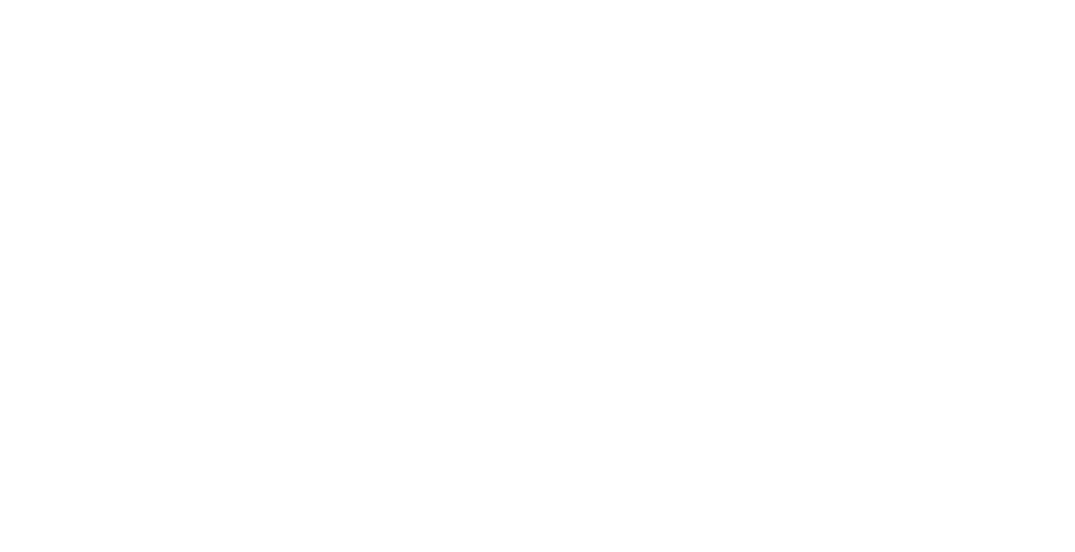
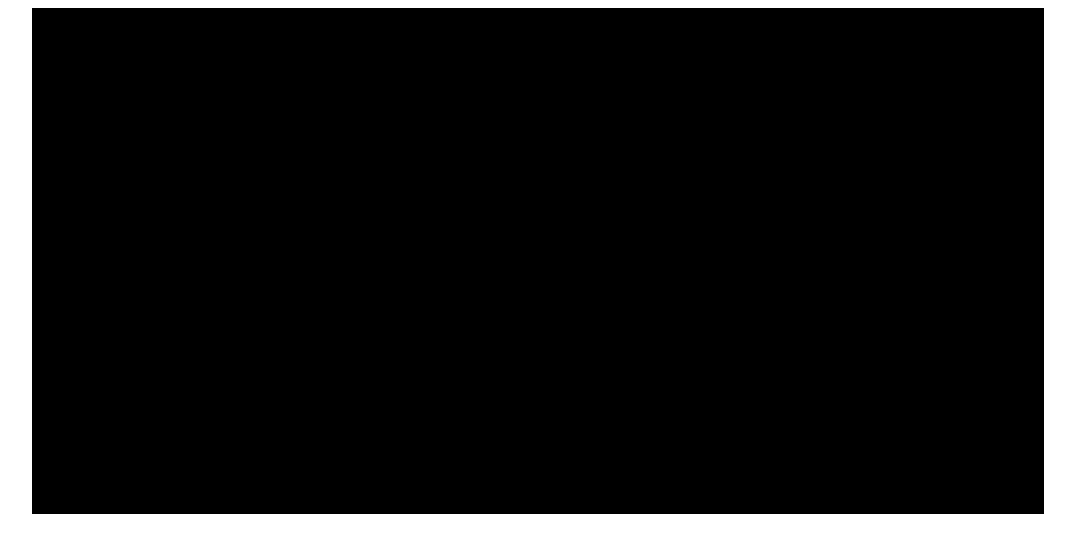
Before and after one commit to nidhihemanth09/Archade, a plain HTML site: page index.html in a window 1280 px wide. Shown: the whole page, without its empty margins (102-1177 px from the left). Drawn offline with Linux system fonts and the light colour scheme.

Commit message:
added style

```diff
--- a/index.html
+++ b/index.html
@@ -4,6 +4,22 @@
     <meta charset="UTF-8" />
     <meta name="viewport" content="width=device-width, initial-scale=1.0" />
     <title>Archade!</title>
+    <link rel="stylesheet" href="style.css" />
+    <script>
+      var canvas;
+      var canvasContext;
+      window.onload = function () {
+        console.log("Game working!");
+        canvas = document.getElementById("gameCanvas");
+        canvasContext = canvas.getContext("2d");
+        canvasContext.fillStyle = "black";
+        canvasContext.fillRect(0, 0, canvas.width, canvas.height);
+      };
+    </script>
   </head>
-  <body></body>
+  <body>
+    <div style="text-align: center;">
+      <canvas id="gameCanvas"></canvas>
+    </div>
+  </body>
 </html>
--- /dev/null
+++ b/style.css
@@ -0,0 +1,5 @@
+canvas {
+  align-items: center;
+  width: 80%;
+  height: 80%;
+}
```
